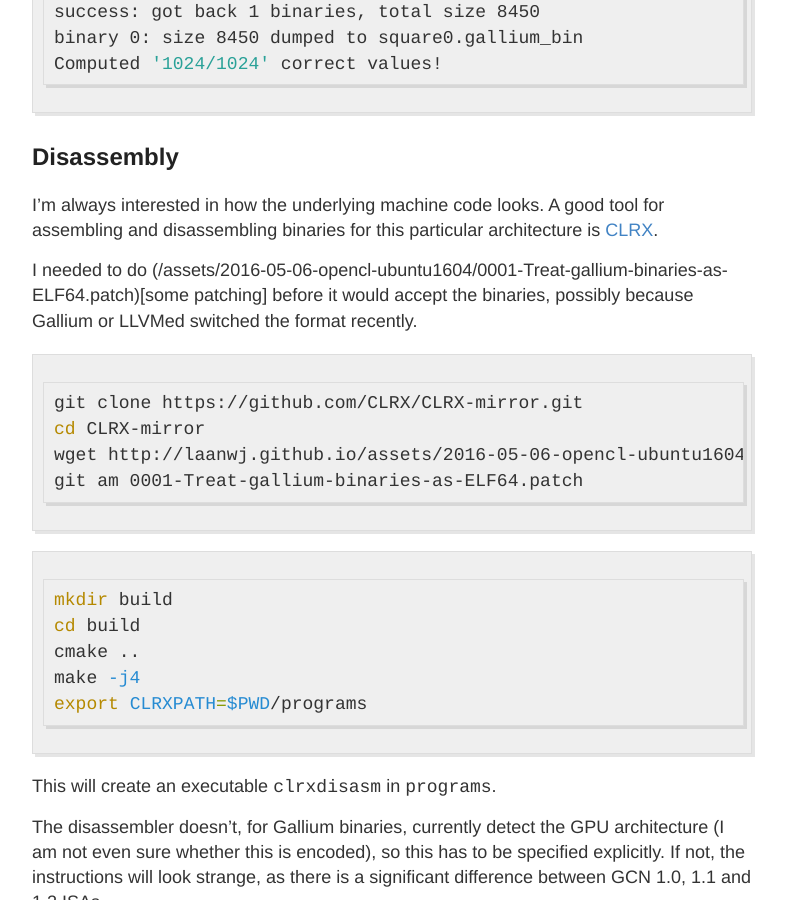
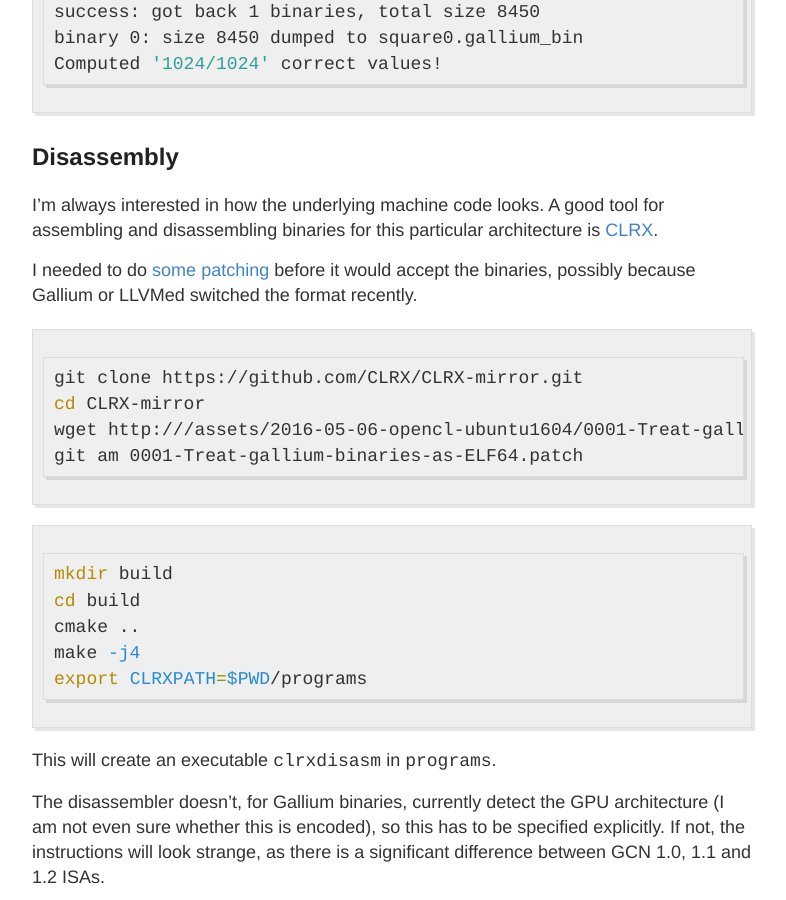
Before and after one commit to laanwj/laanwj.github.io, a Jekyll site: the page built from _posts/2016-05-06-opencl-ubuntu1604.md, in a window 1280 px wide and 900 px high, scrolled down 1904 px. Shown: the whole window, without its empty margins (248-1034 px from the left). Built offline with Jekyll 4.4.1, drawn with Linux system fonts in a browser that asks for light colours; part of the change alters nothing that is shown.

````diff
--- a/_posts/2016-05-06-opencl-ubuntu1604.md
+++ b/_posts/2016-05-06-opencl-ubuntu1604.md
@@ -41,7 +41,7 @@ Enumerating devices
 --------------------
 
 To see if everything went well, you can run the following to list the OpenCL
-platforms and devices. Get [devices.c](/assets/2016-05-06-opencl-ubuntu1604/devices.c) and compile it
+platforms and devices. Get [devices.c]({{ site.baseurl }}/assets/2016-05-06-opencl-ubuntu1604/devices.c) and compile it
 
 ```bash
 $ gcc devices.c -o hello -O2 /usr/lib/x86_64-linux-gnu/libOpenCL.so.1
@@ -67,7 +67,7 @@ Running an OpenCL test
 -----------------------
 
 A small OpenCL example that squares a bunch of numbers can be found
-[here](/assets/2016-05-06-opencl-ubuntu1604/hello.c). Additionally it dumps the binary to disk for
+[here]({{ site.baseurl }}/assets/2016-05-06-opencl-ubuntu1604/hello.c). Additionally it dumps the binary to disk for
 disassembly (see below).
 
 ```bash
@@ -85,14 +85,14 @@ I'm always interested in how the underlying machine code looks.
 A good tool for assembling and disassembling binaries for this particular architecture
 is [CLRX](http://clrx.nativeboinc.org/).
 
-I needed to do (/assets/2016-05-06-opencl-ubuntu1604/0001-Treat-gallium-binaries-as-ELF64.patch)[some patching]
+I needed to do [some patching]({{ site.baseurl }}/assets/2016-05-06-opencl-ubuntu1604/0001-Treat-gallium-binaries-as-ELF64.patch)
 before it would accept the binaries, possibly because Gallium or LLVMed switched
 the format recently.
 
 ```bash
 git clone https://github.com/CLRX/CLRX-mirror.git
 cd CLRX-mirror
-wget http://laanwj.github.io/assets/2016-05-06-opencl-ubuntu1604/0001-Treat-gallium-binaries-as-ELF64.patch
+wget http://{{ site.baseurl }}/assets/2016-05-06-opencl-ubuntu1604/0001-Treat-gallium-binaries-as-ELF64.patch
 git am 0001-Treat-gallium-binaries-as-ELF64.patch
 ```
 
@@ -111,7 +111,7 @@ The disassembler doesn't, for Gallium binaries, currently detect the GPU archite
 explicitly. If not, the instructions will look strange, as there is a
 significant difference between GCN 1.0, 1.1 and 1.2 ISAs.
 
-Using it with the [square0.gallium_bin](/assets/2016-05-06-opencl-ubuntu1604/square0.gallium_bin) that
+Using it with the [square0.gallium_bin]({{ site.baseurl }}/assets/2016-05-06-opencl-ubuntu1604/square0.gallium_bin) that
 was produced by `hello.c`
 
 ```bash
````
